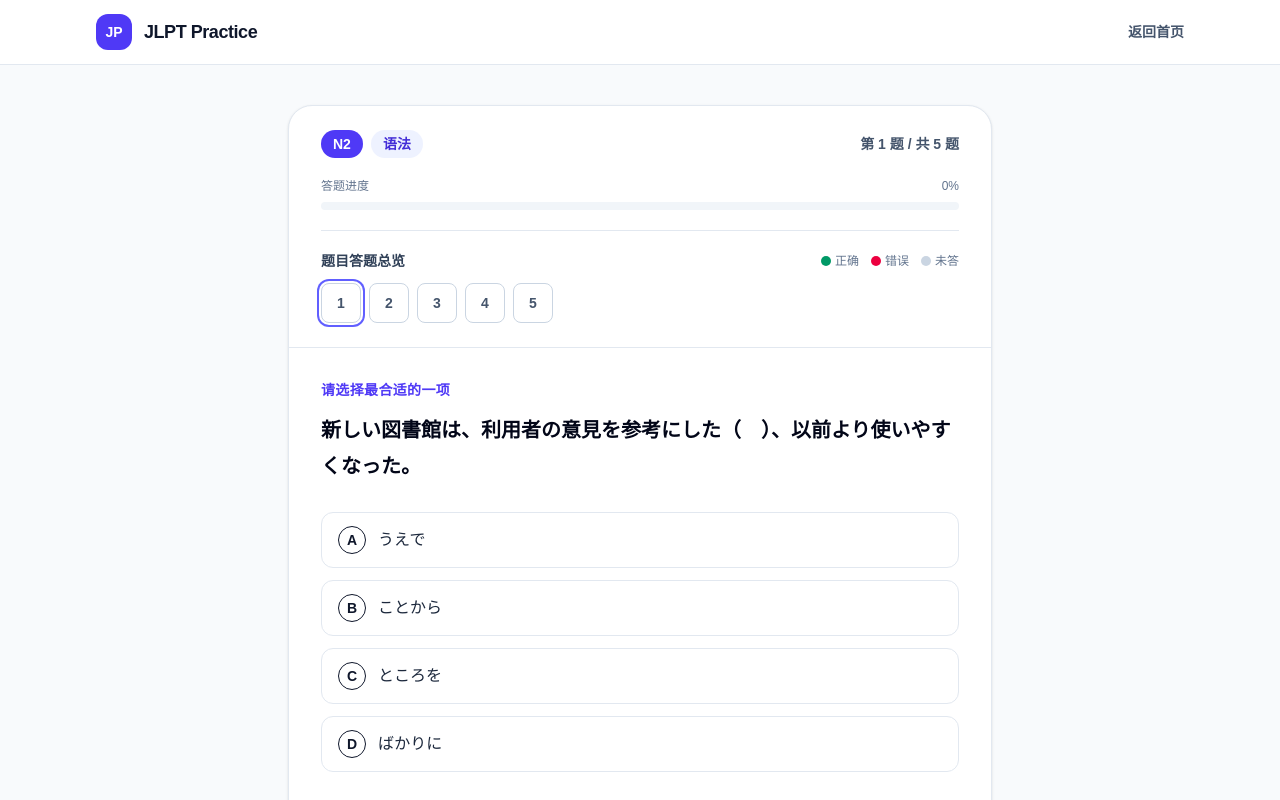
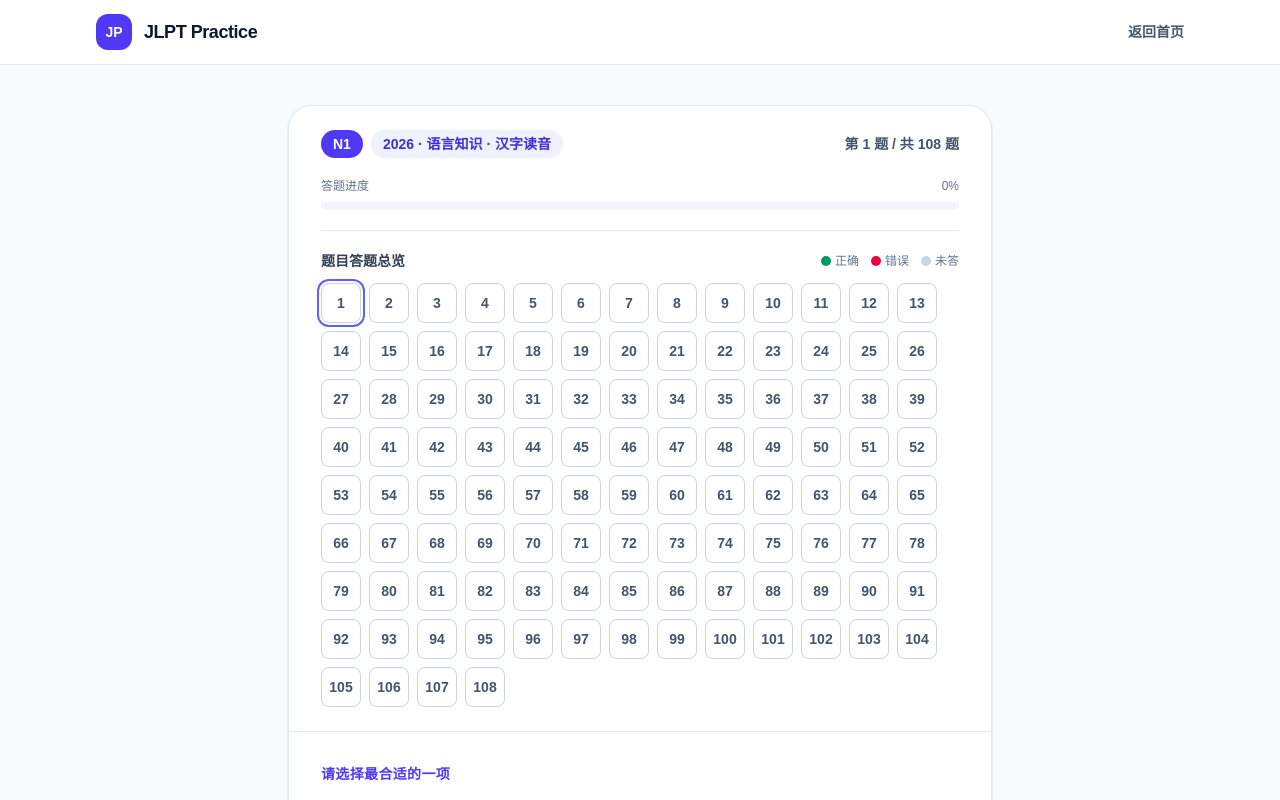
Before and after one commit to Linkyyy/jlpt-practice, a Next.js app: page /practice in a window 1280 px wide. Shown: the top 800 px of the page. Built offline with nearby package versions, Linux system fonts and the light colour scheme.

Commit message:
Add year-specific complete mock papers

```diff
--- a/src/app/practice/page.tsx
+++ b/src/app/practice/page.tsx
@@ -1,8 +1,15 @@
 import Link from "next/link";
 import { PracticeQuestionCard } from "./practice-question";
-import { practiceQuestions } from "./questions";
+import { getPracticeQuestions } from "./questions";
 
-export default function PracticePage() {
+type PracticePageProps = {
+  searchParams: Promise<{ year?: string; level?: string; mode?: string; type?: string }>;
+};
+
+export default async function PracticePage({ searchParams }: PracticePageProps) {
+  const { year = "2026", level = "N1", mode = "full", type } = await searchParams;
+  const questions = getPracticeQuestions(year, level, mode, type);
+
   return (
     <div className="flex min-h-screen flex-col bg-slate-50 text-slate-900">
       <header className="border-b border-slate-200 bg-white">
@@ -22,7 +29,7 @@ export default function PracticePage() {
         </div>
       </header>
 
-      <PracticeQuestionCard questions={practiceQuestions} />
+      <PracticeQuestionCard questions={questions} />
     </div>
   );
 }
--- a/src/app/practice/practice-question.tsx
+++ b/src/app/practice/practice-question.tsx
@@ -78,7 +78,7 @@ export function PracticeQuestionCard({ questions }: PracticeQuestionCardProps) {
                 {question.level}
               </span>
               <span className="rounded-full bg-indigo-50 px-3 py-1 text-sm font-semibold text-indigo-700">
-                {question.category}
+                {question.year} · {question.section} · {question.category}
               </span>
             </div>
             <p className="text-sm font-semibold text-slate-600">
--- a/src/app/practice/questions.ts
+++ b/src/app/practice/questions.ts
@@ -1,92 +1,98 @@
-export type PracticeOption = {
-  id: string;
-  text: string;
-};
+export type PracticeOption = { id: string; text: string };
 
 export type PracticeQuestion = {
   id: string;
-  level: "N2";
-  category: "语法";
+  level: string;
+  year: string;
+  section: "语言知识" | "阅读" | "听力";
+  category: string;
   prompt: string;
   options: PracticeOption[];
   correctOptionId: string;
   explanation: string;
 };
 
-export const practiceQuestions: PracticeQuestion[] = [
-  {
-    id: "n2-grammar-1",
-    level: "N2",
-    category: "语法",
-    prompt: "新しい図書館は、利用者の意見を参考にした（　）、以前より使いやすくなった。",
-    options: [
-      { id: "a", text: "うえで" },
-      { id: "b", text: "ことから" },
-      { id: "c", text: "ところを" },
-      { id: "d", text: "ばかりに" },
-    ],
-    correctOptionId: "a",
-    explanation:
-      "「～たうえで」表示先完成前项动作，并以其结果为基础进行后项动作。句中先参考使用者的意见，再据此改善图书馆，因此应选择「うえで」。",
-  },
-  {
-    id: "n2-grammar-2",
-    level: "N2",
-    category: "语法",
-    prompt: "この仕事は経験が必要だが、経験が長ければいいという（　）。",
-    options: [
-      { id: "a", text: "わけではない" },
-      { id: "b", text: "ことになっている" },
-      { id: "c", text: "ものがある" },
-      { id: "d", text: "おそれがある" },
-    ],
-    correctOptionId: "a",
-    explanation:
-      "「～わけではない」用于否定由前文容易推导出的结论，表示“并非……”。这里强调并不是经验越久就一定越好。",
-  },
-  {
-    id: "n2-grammar-3",
-    level: "N2",
-    category: "语法",
-    prompt: "会議の資料は、参加者の人数（　）用意してください。",
-    options: [
-      { id: "a", text: "に反して" },
-      { id: "b", text: "に応じて" },
-      { id: "c", text: "に加えて" },
-      { id: "d", text: "に限って" },
-    ],
-    correctOptionId: "b",
-    explanation:
-      "「～に応じて」表示根据某种情况采取相应行动。资料份数需要按照参加人数准备，因此选择「に応じて」。",
-  },
-  {
-    id: "n2-grammar-4",
-    level: "N2",
-    category: "语法",
-    prompt: "電車が止まっていたため、約束の時間に間に合い（　）。",
-    options: [
-      { id: "a", text: "かねなかった" },
-      { id: "b", text: "っこなかった" },
-      { id: "c", text: "ようがなかった" },
-      { id: "d", text: "そうになかった" },
-    ],
-    correctOptionId: "d",
-    explanation:
-      "动词ます形加「そうにない／そうもない」表示从当前情况判断，实现某事的可能性很低。句中因电车停运，看起来无法准时到达。",
-  },
-  {
-    id: "n2-grammar-5",
-    level: "N2",
-    category: "语法",
-    prompt: "この機械は、ふたを開けると自動的に電源が切れる（　）。",
-    options: [
-      { id: "a", text: "ことになっている" },
-      { id: "b", text: "ことにしている" },
-      { id: "c", text: "ようになっている" },
-      { id: "d", text: "ようにしている" },
-    ],
-    correctOptionId: "c",
-    explanation:
-      "「～ようになっている」表示事物被设计成某种状态或具有某种机制。这里说明机器被设计为打开盖子便会自动断电。",
-  },
+type QuestionGroup = {
+  section: PracticeQuestion["section"];
+  category: string;
+  count: number;
+};
+
+// N1 模拟卷沿用考试的题型顺序与题量；所有题干均为本站原创演示内容。
+export const n1PaperStructure: QuestionGroup[] = [
+  { section: "语言知识", category: "汉字读音", count: 6 },
+  { section: "语言知识", category: "语境选词", count: 7 },
+  { section: "语言知识", category: "近义替换", count: 6 },
+  { section: "语言知识", category: "词语用法", count: 6 },
+  { section: "语言知识", category: "语法形式", count: 10 },
+  { section: "语言知识", category: "句子重组", count: 5 },
+  { section: "语言知识", category: "文章语法", count: 5 },
+  { section: "阅读", category: "短篇理解", count: 4 },
+  { section: "阅读", category: "中篇理解", count: 9 },
+  { section: "阅读", category: "长篇理解", count: 4 },
+  { section: "阅读", category: "综合理解", count: 3 },
+  { section: "阅读", category: "主张理解", count: 4 },
+  { section: "阅读", category: "信息检索", count: 2 },
+  { section: "听力", category: "课题理解", count: 6 },
+  { section: "听力", category: "要点理解", count: 7 },
+  { section: "听力", category: "概要理解", count: 6 },
+  { section: "听力", category: "即时应答", count: 14 },
+  { section: "听力", category: "综合理解", count: 4 },
 ];
+
+const yearTopics: Record<string, string[]> = {
+  "2026": ["地域図書館", "働き方", "食品ロス", "オンライン学習", "公共交通", "町の緑化"],
+  "2025": ["博物館", "研究発表", "商店街", "防災訓練", "旅行計画", "商品開発"],
+  "2024": ["市民講座", "環境調査", "社内研修", "文化祭", "引っ越し", "健康習慣"],
+};
+
+const categoryInstructions: Record<PracticeQuestion["section"], string> = {
+  语言知识: "（　）に入る最もよいものを一つ選びなさい。",
+  阅读: "文章の内容に合うものとして、最もよいものを一つ選びなさい。",
+  听力: "会話を聞いたとして、質問への答えとして最もよいものを一つ選びなさい。",
+};
+
+function createQuestion(year: string, level: string, group: QuestionGroup, groupIndex: number, index: number): PracticeQuestion {
+  const topics = yearTopics[year] ?? yearTopics["2026"];
+  const topic = topics[(groupIndex + index) % topics.length];
+  const serial = index + 1;
+  const sectionLead = group.section === "语言知识"
+    ? `${topic}についての案内は、参加者に分かりやすい表現で（　）必要がある。`
+    : group.section === "阅读"
+      ? `${topic}の取り組みでは、規模を急に広げるより、利用者の意見を確かめながら改善を続けることが重視されている。`
+      : `${topic}の担当者は、まず参加人数を確認してから、必要な資料を準備すると話しています。`;
+
+  const optionSets = group.section === "语言知识"
+    ? ["伝える", "伝わる", "伝えた", "伝わった"]
+    : group.section === "阅读"
+      ? ["利用者の意見を取り入れながら進める", "最初から規模を最大にする", "改善せず同じ方法を続ける", "利用者を限定して意見を集めない"]
+      : ["参加人数を確認する", "資料を捨てる", "会場を閉める", "予定を取り消す"];
+
+  return {
+    id: `${year}-${level.toLowerCase()}-${groupIndex + 1}-${serial}`,
+    level,
+    year,
+    section: group.section,
+    category: group.category,
+    prompt: `【${group.category} ${serial}】${sectionLead} ${categoryInstructions[group.section]}`,
+    options: optionSets.map((text, optionIndex) => ({ id: String(optionIndex + 1), text })),
+    correctOptionId: "1",
+    explanation: `${year} 年度原创模拟卷的「${group.category}」题。根据题干信息，第一项最符合语境或内容。`,
+  };
+}
+
+export function getPracticeQuestions(year = "2026", level = "N1", mode = "full", type?: string): PracticeQuestion[] {
+  const selectedYear = yearTopics[year] ? year : "2026";
+  const vocabularyCategories = new Set(["汉字读音", "语境选词", "近义替换", "词语用法"]);
+  const grammarCategories = new Set(["语法形式", "句子重组", "文章语法"]);
+  const groups = mode === "single" && type
+    ? n1PaperStructure.filter((group) => group.section === type || (type === "文字・词汇" && vocabularyCategories.has(group.category)) || (type === "语法" && grammarCategories.has(group.category)))
+    : n1PaperStructure;
+
+  return groups.flatMap((group) => {
+    const groupIndex = n1PaperStructure.indexOf(group);
+    return Array.from({ length: group.count }, (_, index) => createQuestion(selectedYear, level, group, groupIndex, index));
+  });
+}
+
+export const practiceQuestions = getPracticeQuestions();
```
